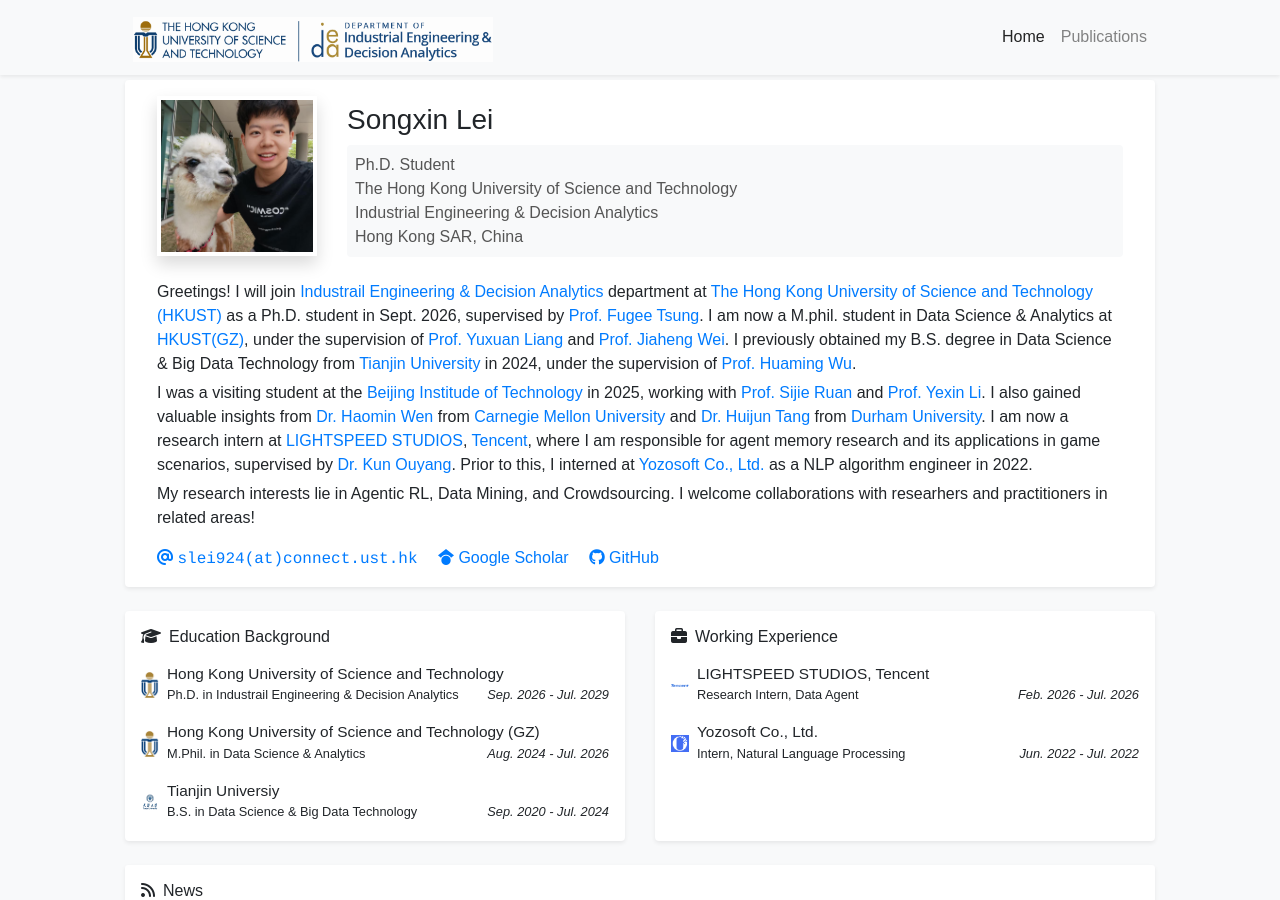
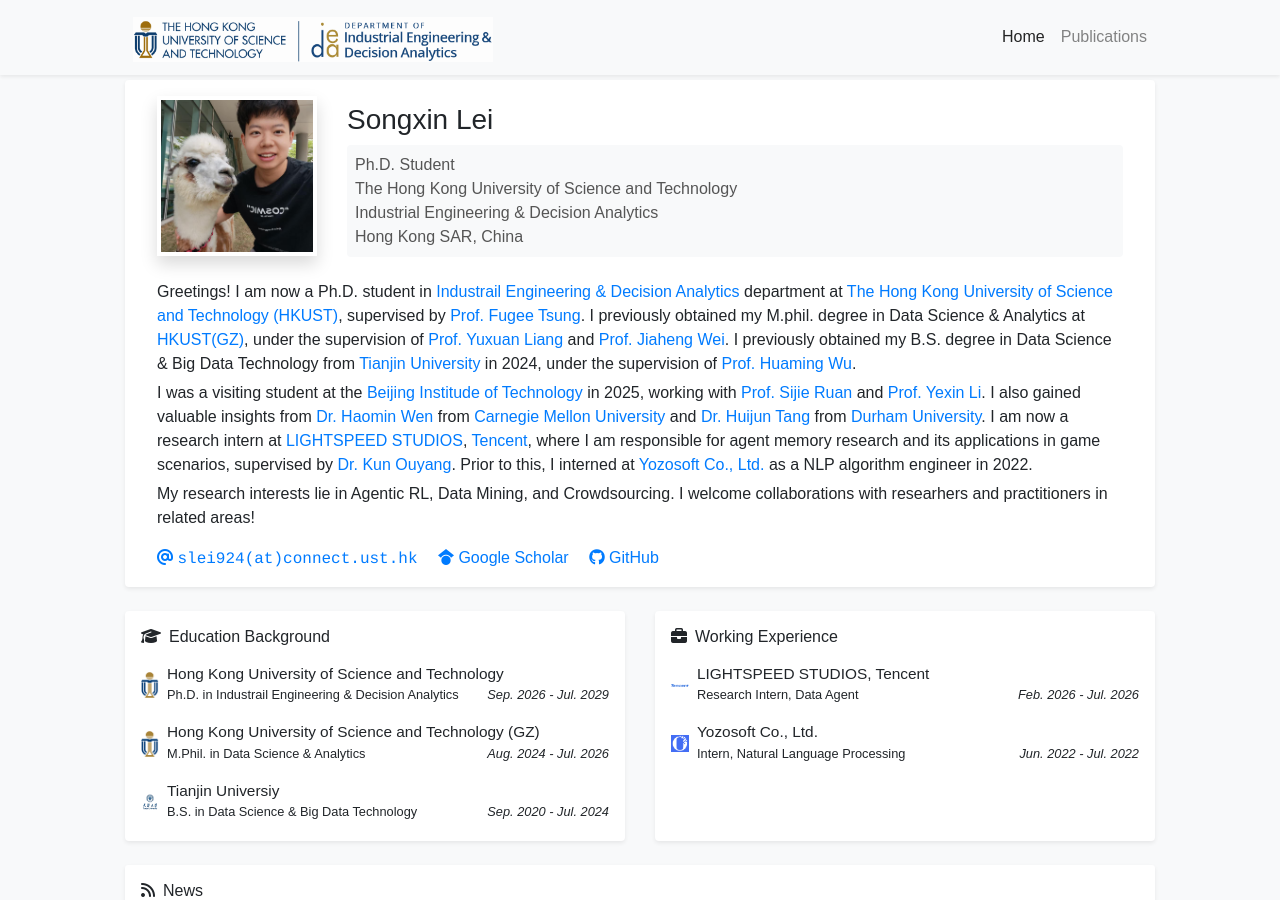
Before and after one commit to thunderlrr/songxinlei.github.io, a Jekyll site: the page built from index.html, in a window 1280 px wide and 900 px high. Built offline with Jekyll 4.4.1, drawn with Linux system fonts in a browser that asks for light colours; a style sheet for code colours, icons or effects is not loaded.

Commit message:
Update profile.yml

```diff
--- a/_data/profile.yml
+++ b/_data/profile.yml
@@ -21,7 +21,7 @@
 
 short_bio: >-
   <p style="margin-bottom: 5px;">
-    Greetings! I will join <a href="https://ieda.ust.hk/eng/index.php" target="_blank">Industrail Engineering & Decision Analytics</a> department at <a href="https://hkust.edu.hk/" target="_blank">The Hong Kong University of Science and Technology (HKUST)</a> as a Ph.D. student in Sept. 2026, supervised by <a href="https://www.ieda.ust.hk/dfaculty/tsung/" target="_blank">Prof. Fugee Tsung</a>. I am now a M.phil. student in Data Science & Analytics at <a href="https://www.hkust-gz.edu.cn/zh/" target="_blank">HKUST(GZ)</a>, under the supervision of <a href="https://yuxuanliang.com/" target="_blank">Prof. Yuxuan Liang</a> and <a href="https://sites.google.com/ucsc.edu/jiahengwei" target="_blank">Prof. Jiaheng Wei</a>. I previously obtained my B.S. degree in Data Science & Big Data Technology from <a href="https://www.tju.edu.cn/" target="_blank">Tianjin University</a> in 2024, under the supervision of <a href="https://cam.tju.edu.cn/homepage/wuhuaming/" target="_blank">Prof. Huaming Wu</a>.
+    Greetings! I am now a Ph.D. student in <a href="https://ieda.ust.hk/eng/index.php" target="_blank">Industrail Engineering & Decision Analytics</a> department at <a href="https://hkust.edu.hk/" target="_blank">The Hong Kong University of Science and Technology (HKUST)</a>, supervised by <a href="https://www.ieda.ust.hk/dfaculty/tsung/" target="_blank">Prof. Fugee Tsung</a>. I previously obtained my M.phil. degree in Data Science & Analytics at <a href="https://www.hkust-gz.edu.cn/zh/" target="_blank">HKUST(GZ)</a>, under the supervision of <a href="https://yuxuanliang.com/" target="_blank">Prof. Yuxuan Liang</a> and <a href="https://sites.google.com/ucsc.edu/jiahengwei" target="_blank">Prof. Jiaheng Wei</a>. I previously obtained my B.S. degree in Data Science & Big Data Technology from <a href="https://www.tju.edu.cn/" target="_blank">Tianjin University</a> in 2024, under the supervision of <a href="https://cam.tju.edu.cn/homepage/wuhuaming/" target="_blank">Prof. Huaming Wu</a>.
   </p>
   <p style="margin-bottom: 5px;">
     I was a visiting student at the <a href="https://www.bit.edu.cn/" target="_blank">Beijing Institude of Technology</a> in 2025, working with <a href="http://www.sjruan.me/" target="_blank">Prof. Sijie Ruan</a> and <a href="https://liyexn.github.io/" target="_blank">Prof. Yexin Li</a>. I also gained valuable insights from <a href="https://wenhaomin.github.io/" target="_blank">Dr. Haomin Wen</a> from <a href="https://www.cmu.edu/" target="_blank">Carnegie Mellon University</a> and <a href="https://www.durham.ac.uk/staff/huijun-tang/" target="_blank">Dr. Huijun Tang</a> from <a href="https://www.durham.ac.uk/" target="_blank">Durham University</a>. I am now a research intern at <a href="https://guangzi.qq.com/" target="_blank">LIGHTSPEED STUDIOS</a>, <a href="https://www.tencent.com/zh-cn/index.html" target="_blank">Tencent</a>, where I am responsible for agent memory research and its applications in game scenarios, supervised by <a href="https://sg.linkedin.com/in/kun-ouyang-277753a4" target="_blank">Dr. Kun Ouyang</a>. Prior to this, I interned at <a href="https://www.yozosoft.com/" target="_blank">Yozosoft Co., Ltd.</a> as a NLP algorithm engineer in 2022.
```
